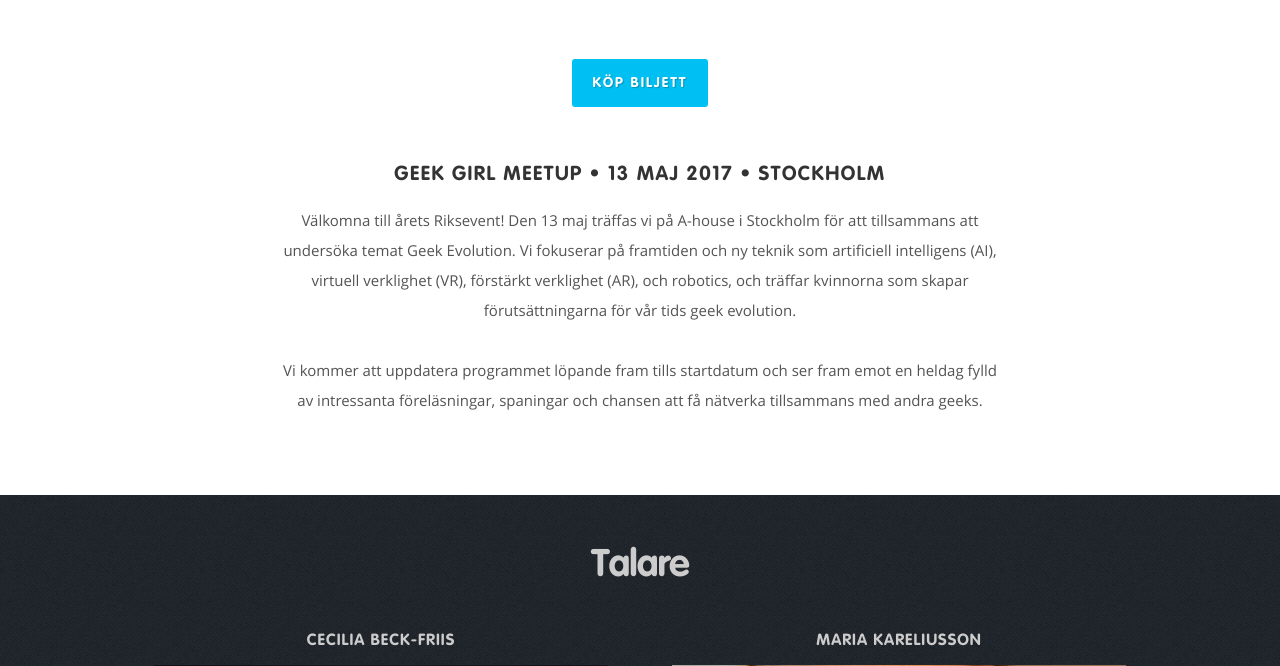
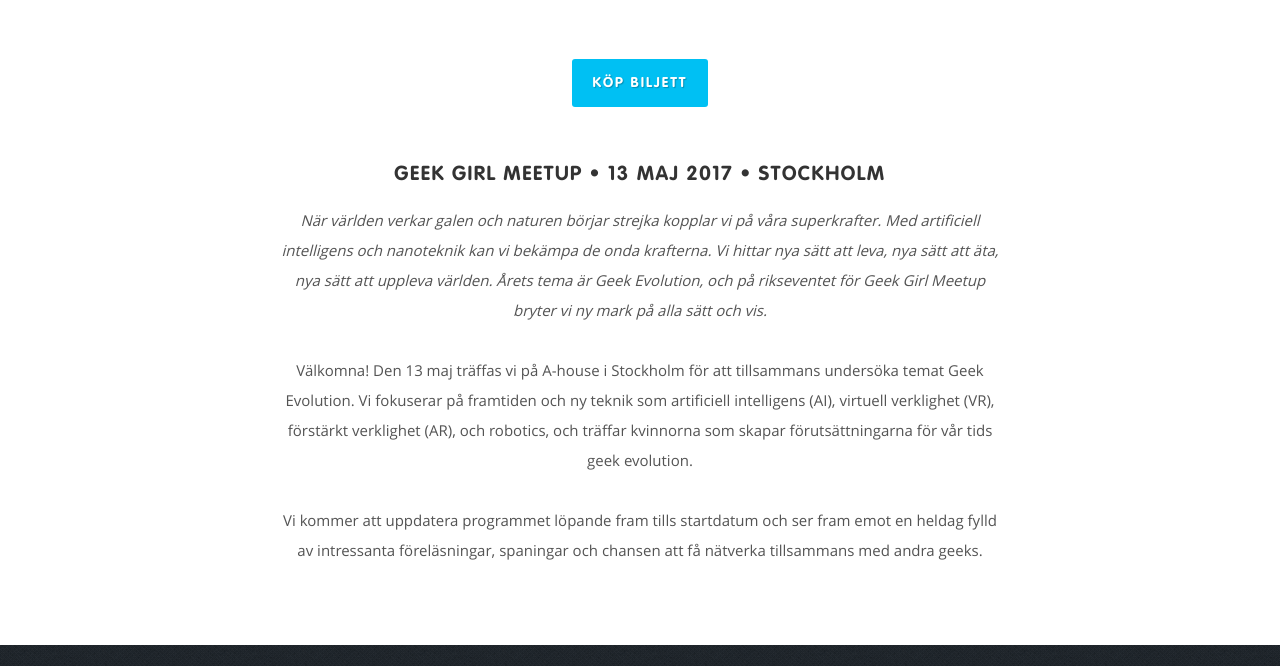
Before and after one commit to rebeckao/hemsida-GGM17, a PHP site: page / in a window 1280 px wide. Shown: the part 367-1033 px from the top of the page. Run offline with PHP 8.4, Linux system fonts and the light colour scheme; some libraries are stand-ins or nearby versions.

Commit message:
Uppdaterade inledningstext

```diff
--- a/index.php
+++ b/index.php
@@ -107,7 +107,8 @@
          <h3 class="responsive-headline">13 maj, Stockholm</h3-->
          <h1>Geek Girl Meetup &bull; 13 maj 2017 &bull; Stockholm</h1>
         <div class="row design">
-          <p>Välkomna till årets Riksevent! Den 13 maj träffas vi på A-house i Stockholm för att tillsammans att undersöka temat Geek Evolution. Vi fokuserar på framtiden och ny teknik som artificiell intelligens (AI), virtuell verklighet (VR), förstärkt verklighet (AR), och robotics, och träffar kvinnorna som skapar förutsättningarna för vår tids geek evolution.</p>
+          <p><i>När världen verkar galen och naturen börjar strejka kopplar vi på våra superkrafter. Med artificiell intelligens och nanoteknik kan vi bekämpa de onda krafterna. Vi hittar nya sätt att leva, nya sätt att äta, nya sätt att uppleva världen. Årets tema är Geek Evolution, och på rikseventet för Geek Girl Meetup bryter vi ny mark på alla sätt och vis.</i></p>
+          <p>Välkomna! Den 13 maj träffas vi på A-house i Stockholm för att tillsammans undersöka temat Geek Evolution. Vi fokuserar på framtiden och ny teknik som artificiell intelligens (AI), virtuell verklighet (VR), förstärkt verklighet (AR), och robotics, och träffar kvinnorna som skapar förutsättningarna för vår tids geek evolution.</p>
           <p>Vi kommer att uppdatera programmet löpande fram tills startdatum och ser fram emot en heldag fylld av intressanta föreläsningar, spaningar och chansen att få nätverka tillsammans med andra geeks. </p>
         </div>
       </div>
```
